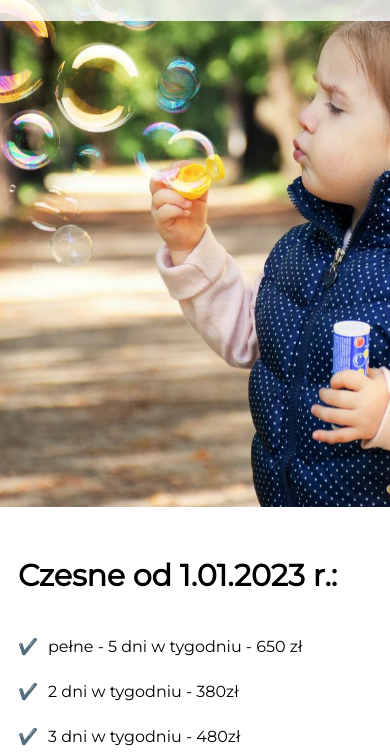
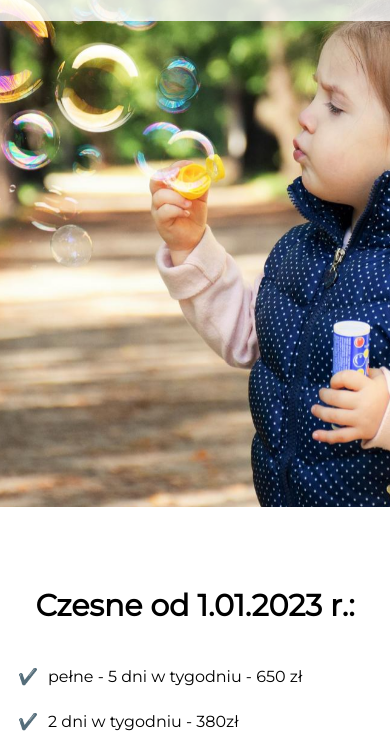
Before and after one commit to HLyczak/HLyczak.github.io, a plain HTML site: page oferta.html in a window 390 px wide. Shown: the part 84-840 px from the top of the page. Drawn offline with Linux system fonts and the light colour scheme.

Commit message:
change style of title

```diff
--- a/style.css
+++ b/style.css
@@ -338,5 +338,11 @@ footer {
     font-size: 30px;
     margin-top: 30px;
     padding-top: 0px;
+    text-align: center;
+  }
+
+  .gallery__title,
+  .offer__title {
+    padding-top: 30px;
   }
 }
```
